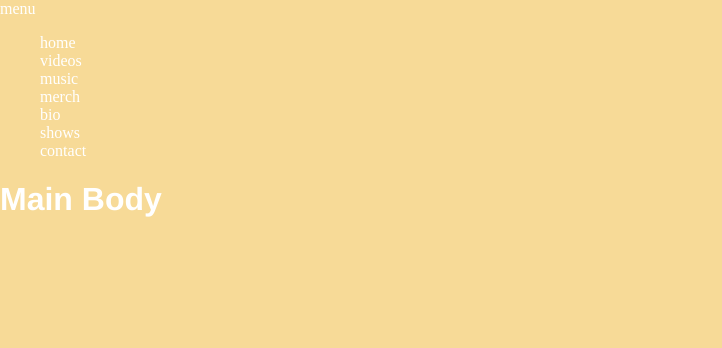
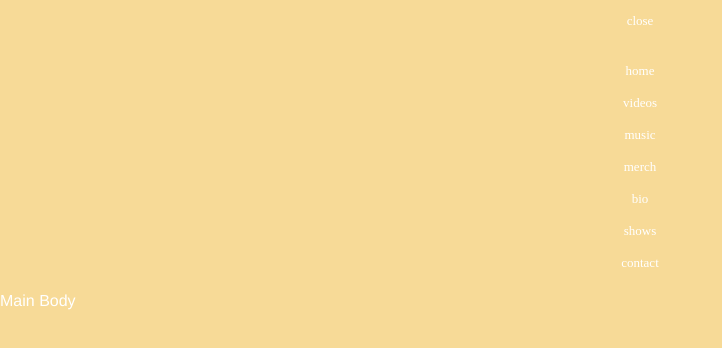
Before and after one commit to namhyk/gingerroot_copy, a plain HTML site: page index.html in a window 1280 px wide. Both pictures are taken after a click on the element "menu". Shown: the whole page, without its empty margins (0-722 px from the left). Drawn offline with Linux system fonts and the light colour scheme; a web font is replaced by a local one.

Commit message:
Update header
Align and space items, fix font size, change nav label text on click.

```diff
--- a/index.html
+++ b/index.html
@@ -41,7 +41,7 @@
   </header>
   <main>
     <div>
-      <h1>Main Body</h1>
+      <p>Main Body</p>
     </div>
   </main>
   <script src="index.js"></script>
--- a/index.js
+++ b/index.js
@@ -6,7 +6,9 @@ function() {
   mobileNavLabel.classList.toggle('active')
   if (mobileNavLabel.classList.contains('active')){
     document.getElementById('nav-el').style.display = 'block'
+    mobileNavLabel.innerText = 'close'
   } else {
     document.getElementById('nav-el').style.display = 'none'
+    mobileNavLabel.innerText = 'menu'
   }
 })
--- a/style.css
+++ b/style.css
@@ -5,12 +5,31 @@ body {
   background-color: #f7da97;
   color: #FFFFFF;
 }
+p{
+  margin: 0;
+}
 header {
   font-family: "cooper-black-std", serif;
   font-weight: 400;
+  font-size: 0.8125rem;
   font-style: normal;
 }
 
-nav ul {
+nav > ul {
   list-style: none;
+  padding: 0;
 }
+nav > ul > li{
+  padding: 0.5rem 0;
+}
+#nav-el{
+  text-align: center;
+  display: none;
+}
+
+
+#mobile-nav-label {
+  text-align: center;
+  cursor: pointer;
+  padding: 1em 0;
+}
```
